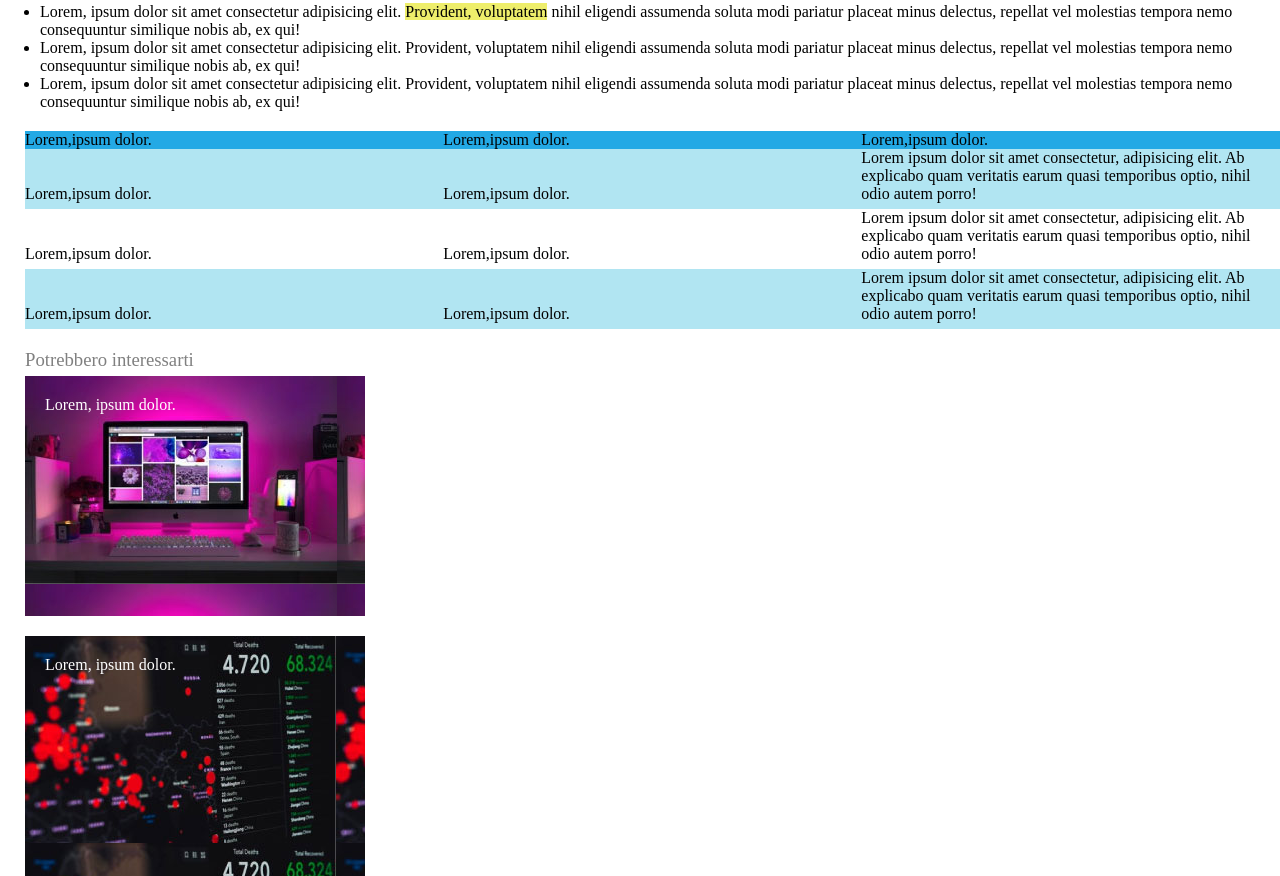
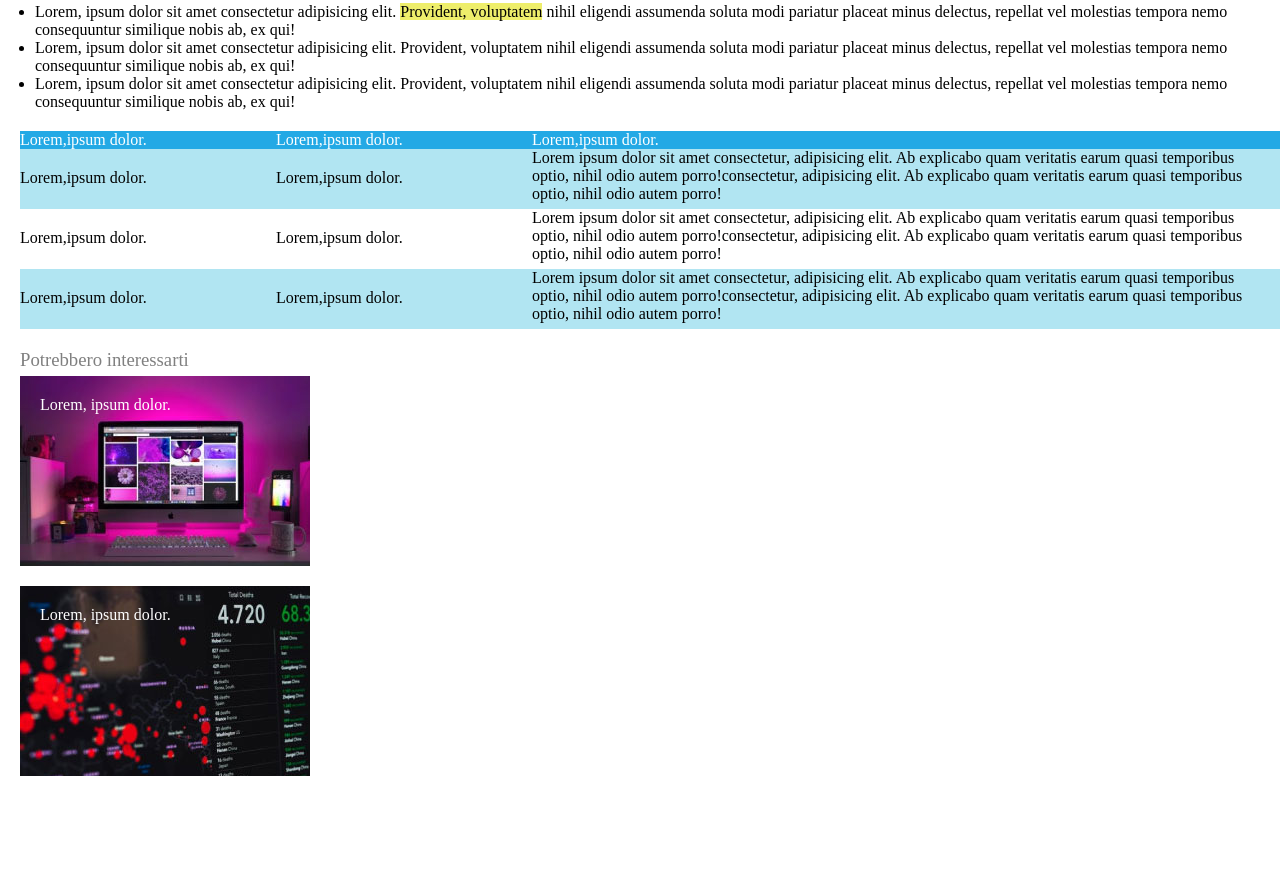
Before and after one commit to carmelocammalleri/html-css-booleaner, a plain HTML site: page index.html in a window 1280 px wide. Shown: the part 710-1586 px from the top of the page. After the commit the page ends 1486 px from the top, so only its background shows below. Drawn offline with Linux system fonts and the light colour scheme.

Commit message:
correzione errori

```diff
--- a/css/style.css
+++ b/css/style.css
@@ -25,7 +25,7 @@ header div{
 
 main, footer{
   margin-top: 20px;
-  margin-left: 25px;
+  margin-left: 20px;
 }
 
 /* article */
@@ -67,27 +67,35 @@ ul{
 
 /* table */
 
-.table{
-  width: 100%;
+.table-header{
   background-color:#23A9E5 ;
+  color: white;
 }
 
 .row{
   display: inline-block;
-  width: 33%;
+  width: 20%;
 }
 
-.third-row{
+.element{
   display: inline-block;
-  width: 33%;
+  position: relative;
+  transform: translate(0,-90%);
+  width: 20%;
 }
+
+.third-element{
+  display: inline-block;
+  width: 58%;
+}
+
 .table-color-white{
   height: 60px;
 }
+
 .table-color-light{
   background-color:#B1E5F2;
   height: 60px;
-
 }
 
 /* end table */
@@ -101,16 +109,16 @@ h3{
 
 #monitor{
   background-image: url(../img/monitor.jpg);
-  width: 300px;
-  height: 200px;
+  width: 250px;
+  height: 150px;
   color: white;
   padding: 20px;
   margin-bottom: 20px;
 }
 #graph{
   background-image: url(../img/graph.jpg);
-  width: 300px;
-  height: 200px;
+  width: 250px;
+  height: 150px;
   color: white;
   padding: 20px;
 }
--- a/index.html
+++ b/index.html
@@ -8,6 +8,7 @@
 </head>
 
 <body>
+
     <!-- intestazione the booleaner -->
 
   <header>
@@ -56,28 +57,29 @@
 
         <!-- section table -->
     <section>
-
-      <div class="table">
-        <span class="row">Lorem,ipsum dolor.</span>
-        <span class="row">Lorem,ipsum dolor.</span>
-        <span class="row">Lorem,ipsum dolor.</span>
+      <div>
+        <div class="table-header">
+          <div class="row">Lorem,ipsum dolor.</div>
+          <div class="row">Lorem,ipsum dolor.</div>
+          <div class="row">Lorem,ipsum dolor.</div>
         </div>
 
         <div class="table-color-light">
-        <span class="row">Lorem,ipsum dolor.</span>
-        <span class="row">Lorem,ipsum dolor.</span>
-        <span class="third-row">Lorem ipsum dolor sit amet consectetur, adipisicing elit. Ab explicabo quam veritatis earum quasi temporibus optio, nihil odio autem porro!</span>
+          <span class="element">Lorem,ipsum dolor.</span>
+          <span class="element">Lorem,ipsum dolor.</span>
+          <span class="third-element">Lorem ipsum dolor sit amet consectetur, adipisicing elit. Ab explicabo quam veritatis earum quasi temporibus optio, nihil odio autem porro!consectetur, adipisicing elit. Ab explicabo quam veritatis earum quasi temporibus optio, nihil odio autem porro!</span>
         </div>
 
         <div class="table-color-white">
-        <span class="row">Lorem,ipsum dolor.</span>
-        <span class="row">Lorem,ipsum dolor.</span>
-        <span class="third-row">Lorem ipsum dolor sit amet consectetur, adipisicing elit. Ab explicabo quam veritatis earum quasi temporibus optio, nihil odio autem porro!</span>
+          <div class="element">Lorem,ipsum dolor.</div>
+          <div class="element">Lorem,ipsum dolor.</div>
+          <div class="third-element">Lorem ipsum dolor sit amet consectetur, adipisicing elit. Ab explicabo quam veritatis earum quasi temporibus optio, nihil odio autem porro!consectetur, adipisicing elit. Ab explicabo quam veritatis earum quasi temporibus optio, nihil odio autem porro!</div>
         </div>
         <div class="table-color-light">
-        <span class="row">Lorem,ipsum dolor.</span>
-        <span class="row">Lorem,ipsum dolor.</span>
-        <span class="third-row">Lorem ipsum dolor sit amet consectetur, adipisicing elit. Ab explicabo quam veritatis earum quasi temporibus optio, nihil odio autem porro!</span>
+          <div class="element">Lorem,ipsum dolor.</div>
+          <div class="element">Lorem,ipsum dolor.</div>
+          <div class="third-element">Lorem ipsum dolor sit amet consectetur, adipisicing elit. Ab explicabo quam veritatis earum quasi temporibus optio, nihil odio autem porro!consectetur, adipisicing elit. Ab explicabo quam veritatis earum quasi temporibus optio, nihil odio autem porro!</div>
+        </div>
       </div>
     </section>
 
```
Lines whose indentation alone changed are shown as unchanged.
